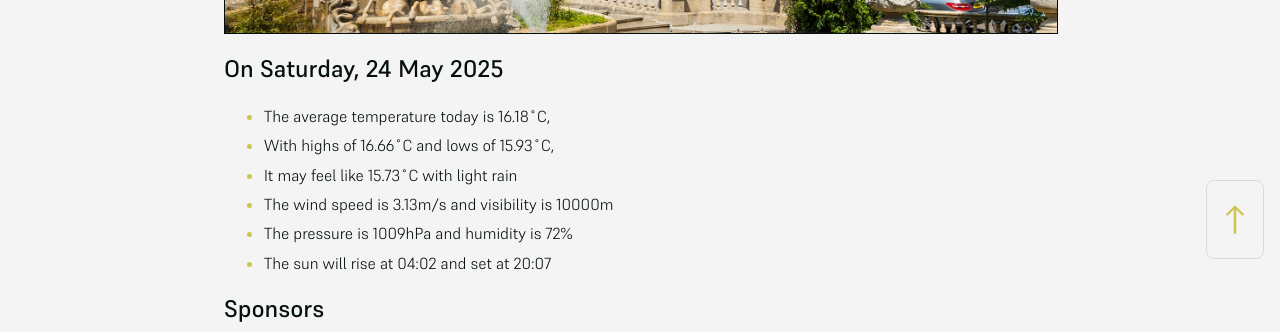
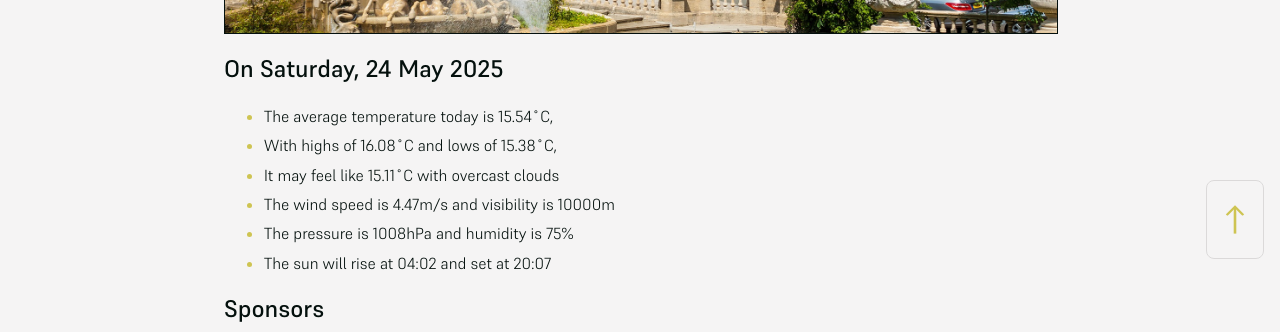
Before and after one commit to mat-0/cheltenham-open-data, a Jekyll site: the page built from index.md, in a window 1280 px wide. Shown: the part 625-957 px from the top of the page. Built offline with Jekyll 4.4.1, drawn with Linux system fonts in a browser that asks for light colours.

Commit message:
Updated 2025-05-24 20:58:00

```diff
--- a/index.md
+++ b/index.md
@@ -10,11 +10,11 @@ seo: Menu
 <!-- weather_marker starts -->
 ## On Saturday, 24 May 2025
 
-- The average temperature today is 16.18˚C,
-- With highs of 16.66˚C and lows of 15.93˚C,
-- It may feel like 15.73˚C with light rain
-- The wind speed is 3.13m/s and visibility is 10000m
-- The pressure is 1009hPa and humidity is 72%
+- The average temperature today is 15.54˚C,
+- With highs of 16.08˚C and lows of 15.38˚C,
+- It may feel like 15.11˚C with overcast clouds
+- The wind speed is 4.47m/s and visibility is 10000m
+- The pressure is 1008hPa and humidity is 75%
 - The sun will rise at 04:02 and set at 20:07
 
 <!-- weather_marker ends -->
```
Also changed, not shown: _data/flood.json (+5 -27 lines), _pages/news.md (+6 -6 lines).
